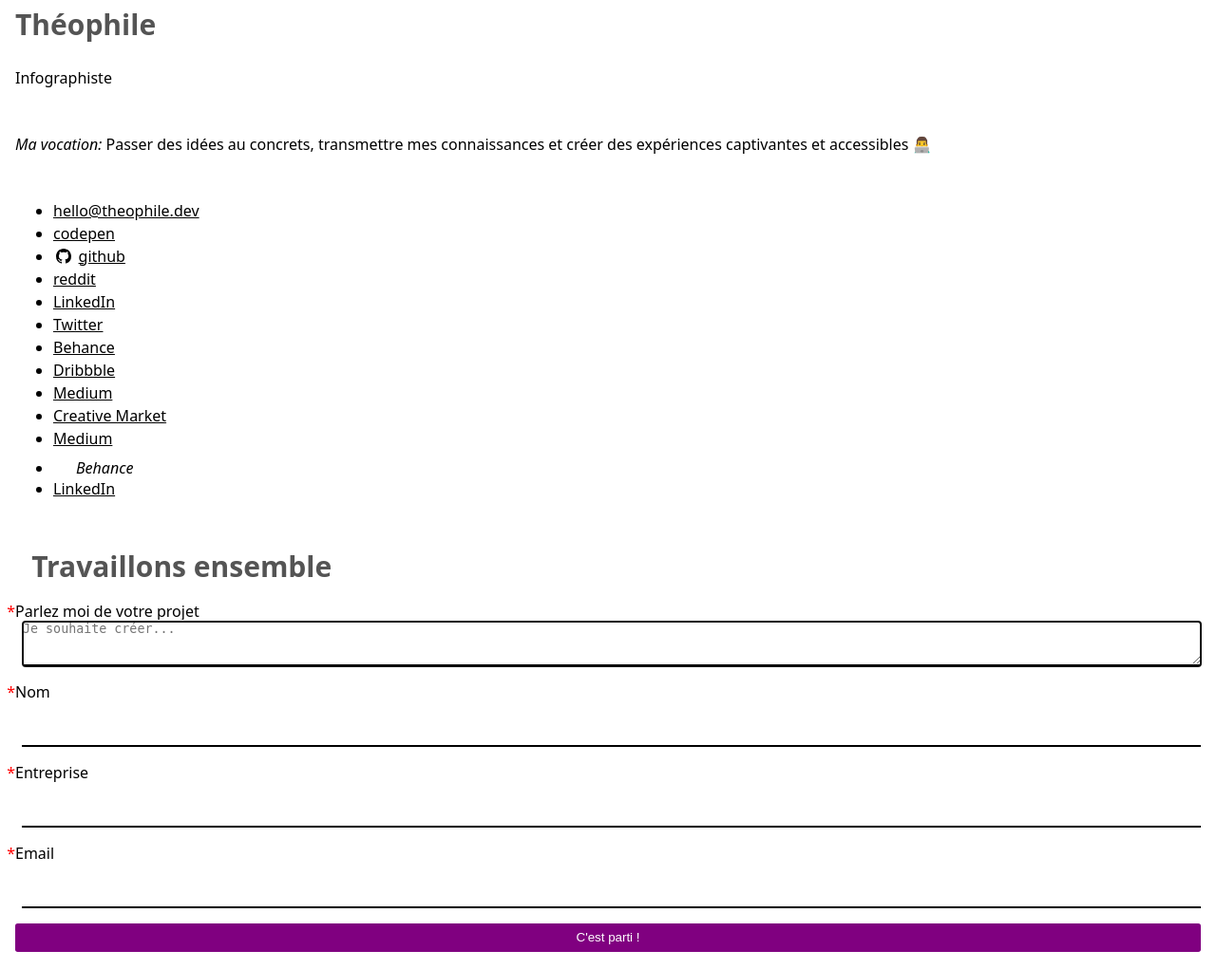
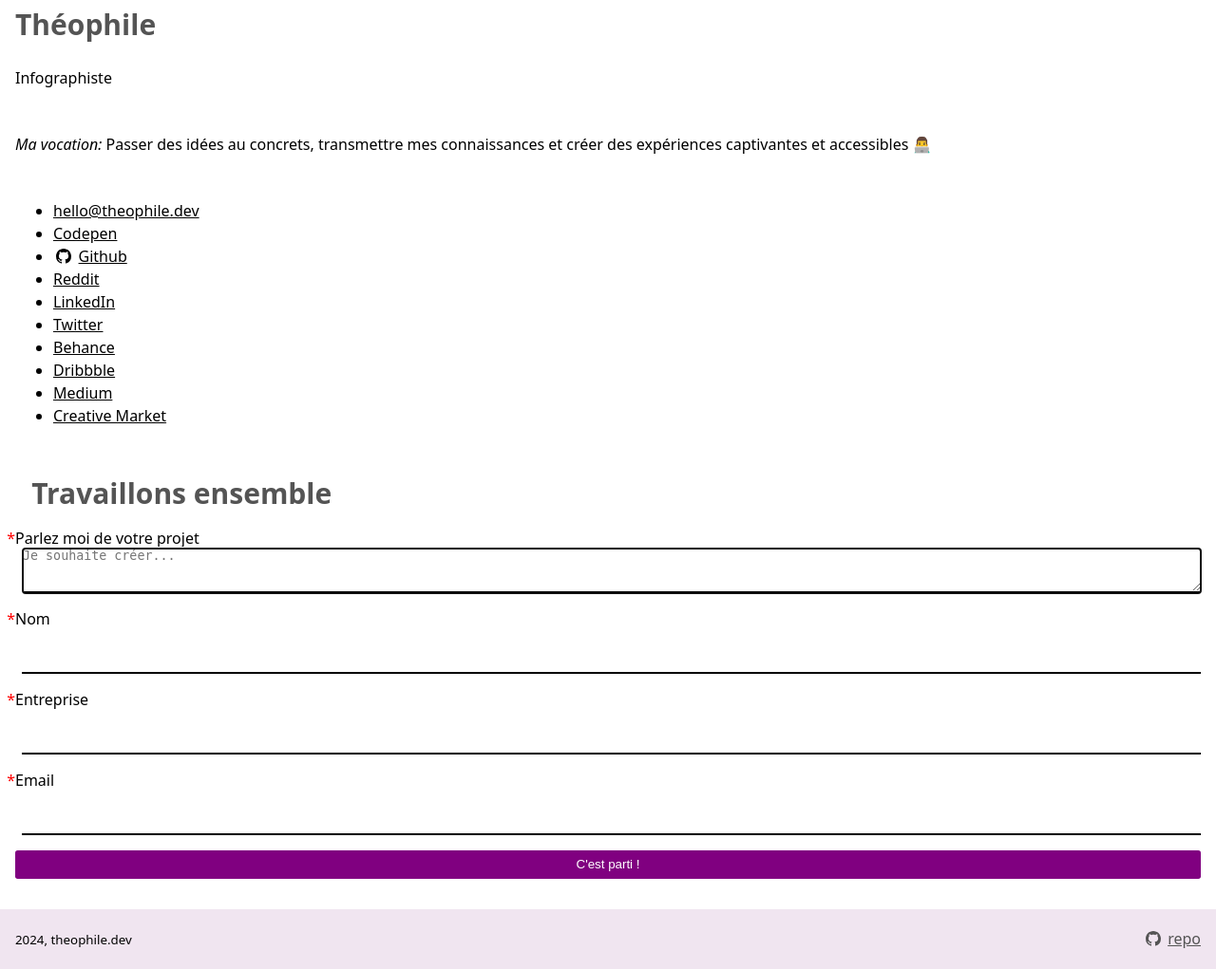
Before and after one commit to thinkerers/theophile.dev, a PHP site: page / in a window 1280 px wide. Shown: the part 851-1872 px from the top of the page at 95% size. Run offline with PHP 8.4, Linux system fonts and the light colour scheme; data comes from the database, SQL or seed files in the repository.

Commit message:
fix error in social links

```diff
--- a/www/templates/home.php
+++ b/www/templates/home.php
@@ -41,18 +41,15 @@ ob_start();
   <address>
     <ul>
       <li><a href="mailto:hello@theophile.dev">hello@theophile.dev</a></li>
-      <li><a href="http://codepen.io/DesignThinkerer">codepen</a></li>
-      <li><a href="https://github.com/DesignThinkerer">github</a></li>
-      <li><a href="https://www.reddit.com/user/DesignThinkerer/">reddit</a></li>
+      <li><a href="http://codepen.io/DesignThinkerer">Codepen</a></li>
+      <li><a href="https://github.com/DesignThinkerer">Github</a></li>
+      <li><a href="https://www.reddit.com/user/DesignThinkerer/">Reddit</a></li>
       <li><a href="https://www.linkedin.com/in/DesignThinkerer">LinkedIn</a></li>
-      <li><a href="https://twitter.com/home?lang=en">Twitter</a></li>
-      <li><a href="https://www.behance.net/">Behance</a></li>
-      <li><a href="https://dribbble.com/">Dribbble</a></li>
+      <li><a href="https://twitter.com/DesignThinkerer">Twitter</a></li>
+      <li><a href="https://www.behance.net/DesignThinkerer">Behance</a></li>
+      <li><a href="https://dribbble.com/DesignThinkerer">Dribbble</a></li>
       <li><a href="https://designthinkerer.medium.com/">Medium</a></li>
       <li><a href="https://creativemarket.com/DesignThinkerer?u=DesignThinkerer">Creative Market</a></li>
-      <li><a href="https://medium.com/@DesignThinkerer">Medium</a></li>
-      <li><a href="https://www.behance.net/DesignThinkerer"></a>Behance</li>
-      <li><a href="https://www.linkedin.com/in/DesignThinkerer">LinkedIn</a></li>
     </ul>
   </address>
 </section>
```
